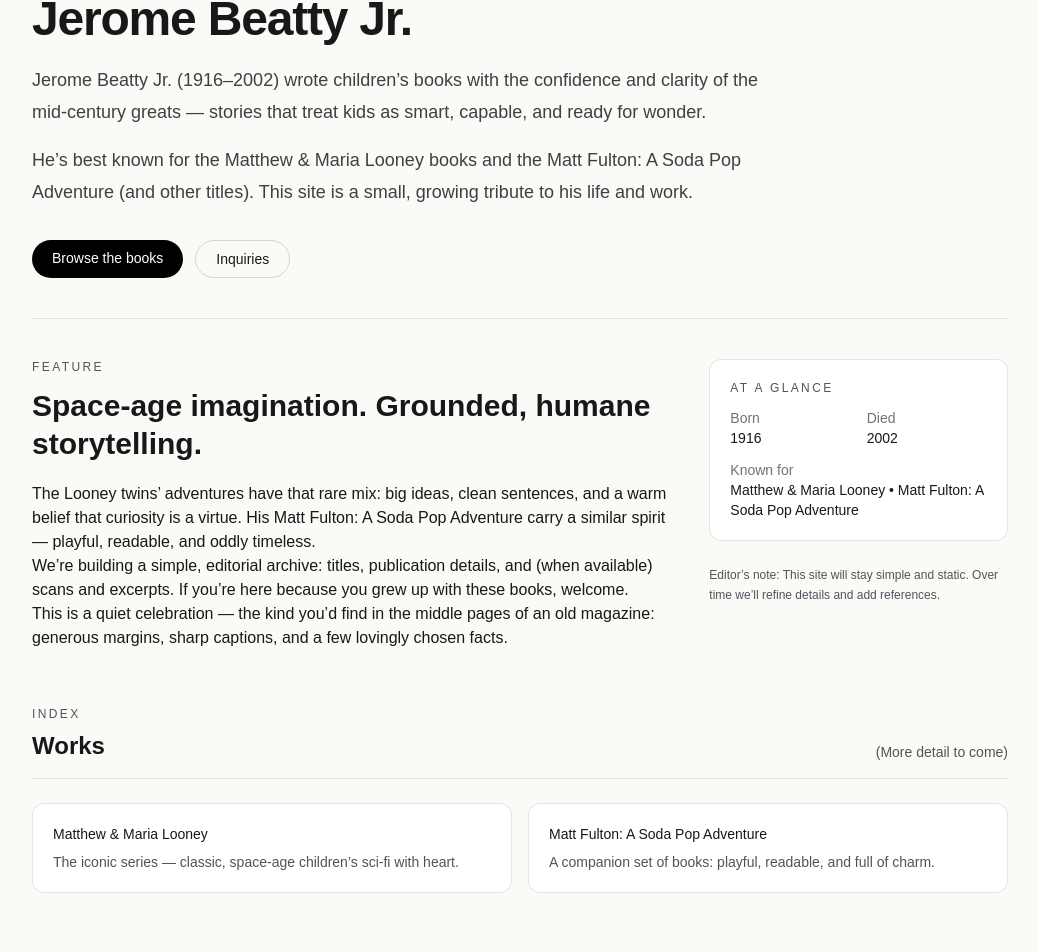
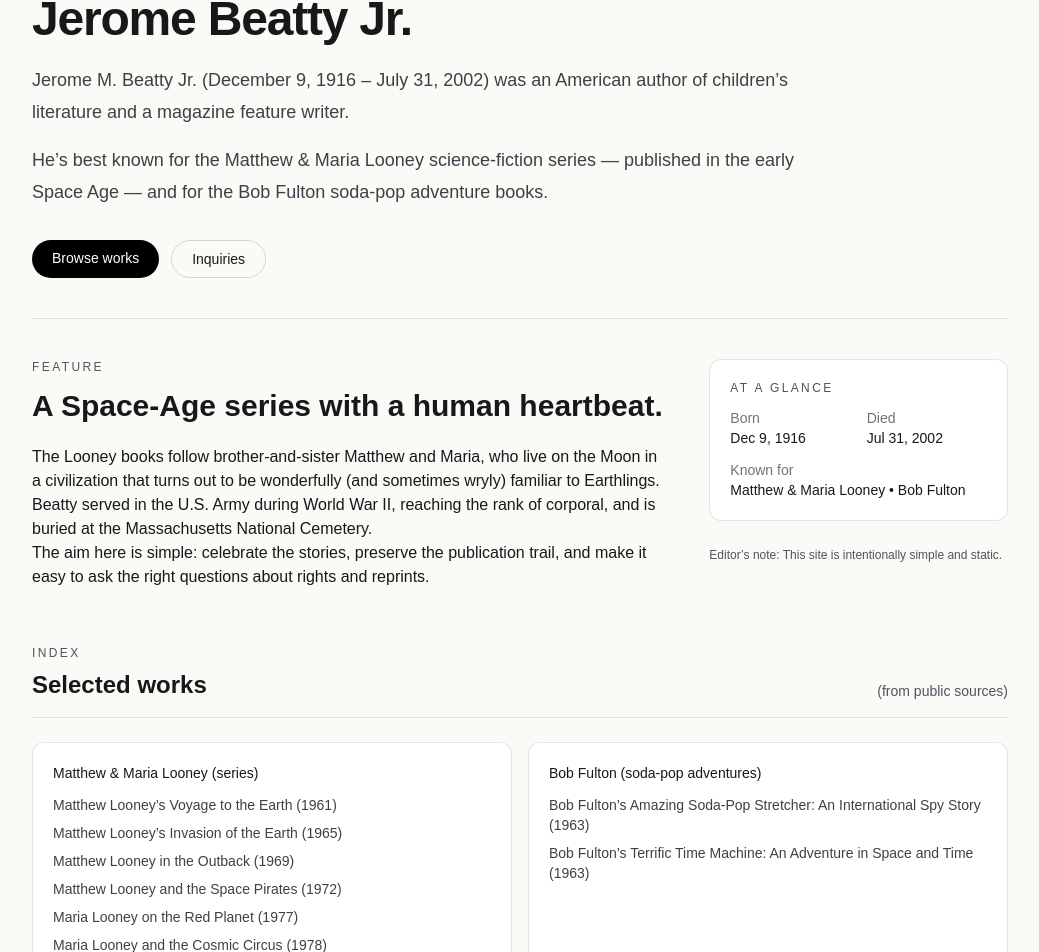
Before and after one commit to NathanielWeiner/jeromebeattyjr-site, a Next.js app: page / in a window 1280 px wide. Shown: the part 102-1054 px from the top of the page, without its empty margins (120-1159 px from the left). Built offline with nearby package versions, Linux system fonts and the light colour scheme.

Commit message:
copy: add Wikipedia facts + selected bibliography

```diff
--- a/src/app/page.tsx
+++ b/src/app/page.tsx
@@ -3,35 +3,25 @@ export default function Home() {
     <main className="min-h-screen bg-[#fbfaf7] text-zinc-900">
       <div className="mx-auto max-w-5xl px-6 py-16">
         <header className="border-b border-black/10 pb-10">
-          <p className="text-xs uppercase tracking-[0.2em] text-zinc-600">
-            An author archive
-          </p>
+          <p className="text-xs uppercase tracking-[0.2em] text-zinc-600">An author archive</p>
 
-          <h1 className="mt-4 text-5xl font-semibold leading-[1.05] tracking-tight">
-            Jerome Beatty Jr.
-          </h1>
+          <h1 className="mt-4 text-5xl font-semibold leading-[1.05] tracking-tight">Jerome Beatty Jr.</h1>
 
           <p className="mt-5 max-w-3xl text-lg leading-8 text-zinc-700">
-            Jerome Beatty Jr. (1916–2002) wrote children’s books with the confidence and clarity of the
-            mid‑century greats — stories that treat kids as smart, capable, and ready for wonder.
+            Jerome M. Beatty Jr. (December 9, 1916 – July 31, 2002) was an American author of children’s literature and
+            a magazine feature writer.
           </p>
 
           <p className="mt-4 max-w-3xl text-lg leading-8 text-zinc-700">
-            He’s best known for the <span className="font-medium">Matthew &amp; Maria Looney</span> books and the
-            <span className="font-medium"> Matt Fulton: A Soda Pop Adventure</span> (and other titles). This site is a small, growing tribute to his life and work.
+            He’s best known for the <span className="font-medium">Matthew &amp; Maria Looney</span> science‑fiction series —
+            published in the early Space Age — and for the Bob Fulton soda‑pop adventure books.
           </p>
 
           <div className="mt-8 flex flex-wrap gap-3">
-            <a
-              className="rounded-full bg-black px-5 py-2 text-sm font-medium text-white"
-              href="#works"
-            >
-              Browse the books
+            <a className="rounded-full bg-black px-5 py-2 text-sm font-medium text-white" href="#works">
+              Browse works
             </a>
-            <a
-              className="rounded-full border border-black/15 px-5 py-2 text-sm font-medium"
-              href="#inquiries"
-            >
+            <a className="rounded-full border border-black/15 px-5 py-2 text-sm font-medium" href="#inquiries">
               Inquiries
             </a>
           </div>
@@ -40,21 +30,19 @@ export default function Home() {
         <section className="grid gap-10 pt-10 md:grid-cols-12">
           <article className="md:col-span-8">
             <p className="text-xs uppercase tracking-[0.2em] text-zinc-600">Feature</p>
-            <h2 className="mt-3 text-3xl font-semibold leading-tight">
-              Space‑age imagination. Grounded, humane storytelling.
-            </h2>
+            <h2 className="mt-3 text-3xl font-semibold leading-tight">A Space‑Age series with a human heartbeat.</h2>
             <div className="prose prose-zinc mt-5 max-w-none">
               <p>
-                The Looney twins’ adventures have that rare mix: big ideas, clean sentences, and a warm belief that
-                curiosity is a virtue. His Matt Fulton: A Soda Pop Adventure carry a similar spirit — playful, readable, and oddly timeless.
+                The Looney books follow brother‑and‑sister Matthew and Maria, who live on the Moon in a civilization that
+                turns out to be wonderfully (and sometimes wryly) familiar to Earthlings.
               </p>
               <p>
-                We’re building a simple, editorial archive: titles, publication details, and (when available) scans and
-                excerpts. If you’re here because you grew up with these books, welcome.
+                Beatty served in the U.S. Army during World War II, reaching the rank of corporal, and is buried at the
+                Massachusetts National Cemetery.
               </p>
               <blockquote>
-                This is a quiet celebration — the kind you’d find in the middle pages of an old magazine: generous
-                margins, sharp captions, and a few lovingly chosen facts.
+                The aim here is simple: celebrate the stories, preserve the publication trail, and make it easy to ask
+                the right questions about rights and reprints.
               </blockquote>
             </div>
           </article>
@@ -65,21 +53,21 @@ export default function Home() {
               <dl className="mt-3 grid grid-cols-2 gap-x-4 gap-y-3 text-sm">
                 <div>
                   <dt className="text-zinc-500">Born</dt>
-                  <dd className="font-medium">1916</dd>
+                  <dd className="font-medium">Dec 9, 1916</dd>
                 </div>
                 <div>
                   <dt className="text-zinc-500">Died</dt>
-                  <dd className="font-medium">2002</dd>
+                  <dd className="font-medium">Jul 31, 2002</dd>
                 </div>
                 <div className="col-span-2">
                   <dt className="text-zinc-500">Known for</dt>
-                  <dd className="font-medium">Matthew &amp; Maria Looney • Matt Fulton: A Soda Pop Adventure</dd>
+                  <dd className="font-medium">Matthew &amp; Maria Looney • Bob Fulton</dd>
                 </div>
               </dl>
             </div>
 
             <p className="mt-6 text-xs leading-5 text-zinc-600">
-              Editor’s note: This site will stay simple and static. Over time we’ll refine details and add references.
+              Editor’s note: This site is intentionally simple and static.
             </p>
           </aside>
         </section>
@@ -88,25 +76,37 @@ export default function Home() {
           <div className="flex items-end justify-between gap-6 border-b border-black/10 pb-4">
             <div>
               <p className="text-xs uppercase tracking-[0.2em] text-zinc-600">Index</p>
-              <h2 className="mt-2 text-2xl font-semibold">Works</h2>
+              <h2 className="mt-2 text-2xl font-semibold">Selected works</h2>
             </div>
-            <p className="text-sm text-zinc-600">(More detail to come)</p>
+            <p className="text-sm text-zinc-600">(from public sources)</p>
           </div>
 
           <div className="grid gap-4 pt-6 md:grid-cols-2">
             <div className="rounded-xl border border-black/10 bg-white p-5">
-              <div className="text-sm font-medium">Matthew &amp; Maria Looney</div>
-              <div className="mt-2 text-sm text-zinc-600">
-                The iconic series — classic, space‑age children’s sci‑fi with heart.
-              </div>
+              <div className="text-sm font-medium">Matthew &amp; Maria Looney (series)</div>
+              <ul className="mt-3 space-y-2 text-sm text-zinc-700">
+                <li>Matthew Looney’s Voyage to the Earth (1961)</li>
+                <li>Matthew Looney’s Invasion of the Earth (1965)</li>
+                <li>Matthew Looney in the Outback (1969)</li>
+                <li>Matthew Looney and the Space Pirates (1972)</li>
+                <li>Maria Looney on the Red Planet (1977)</li>
+                <li>Maria Looney and the Cosmic Circus (1978)</li>
+                <li>Maria Looney and the Remarkable Robot (1978)</li>
+              </ul>
             </div>
+
             <div className="rounded-xl border border-black/10 bg-white p-5">
-              <div className="text-sm font-medium">Matt Fulton: A Soda Pop Adventure</div>
-              <div className="mt-2 text-sm text-zinc-600">
-                A companion set of books: playful, readable, and full of charm.
-              </div>
+              <div className="text-sm font-medium">Bob Fulton (soda‑pop adventures)</div>
+              <ul className="mt-3 space-y-2 text-sm text-zinc-700">
+                <li>Bob Fulton’s Amazing Soda‑Pop Stretcher: An International Spy Story (1963)</li>
+                <li>Bob Fulton’s Terrific Time Machine: An Adventure in Space and Time (1963)</li>
+              </ul>
             </div>
           </div>
+
+          <p className="mt-6 text-xs text-zinc-600">
+            (If you have corrections, publication details, or scans, we’d love to incorporate them.)
+          </p>
         </section>
 
         <section id="inquiries" className="pt-14">
```
